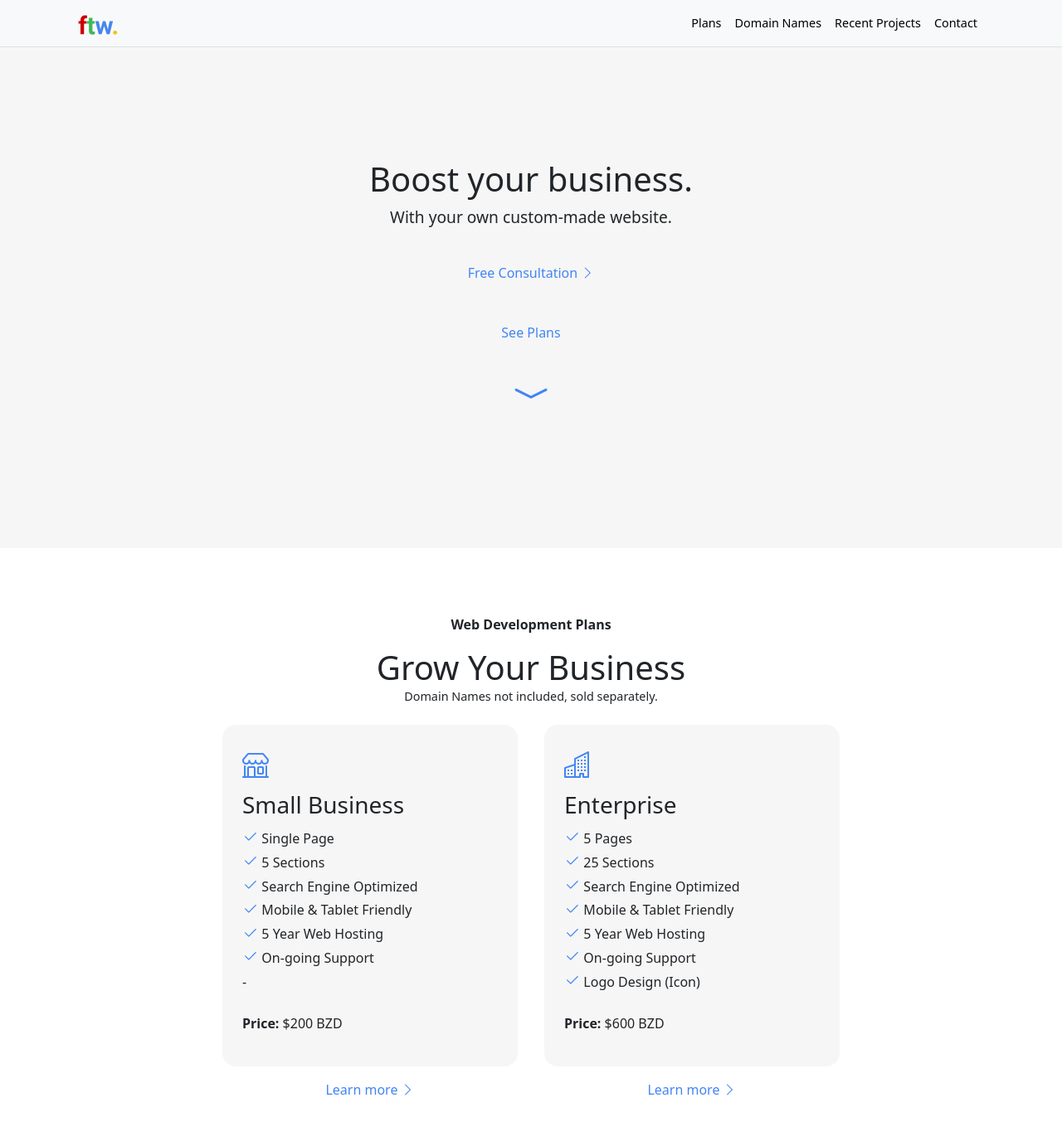
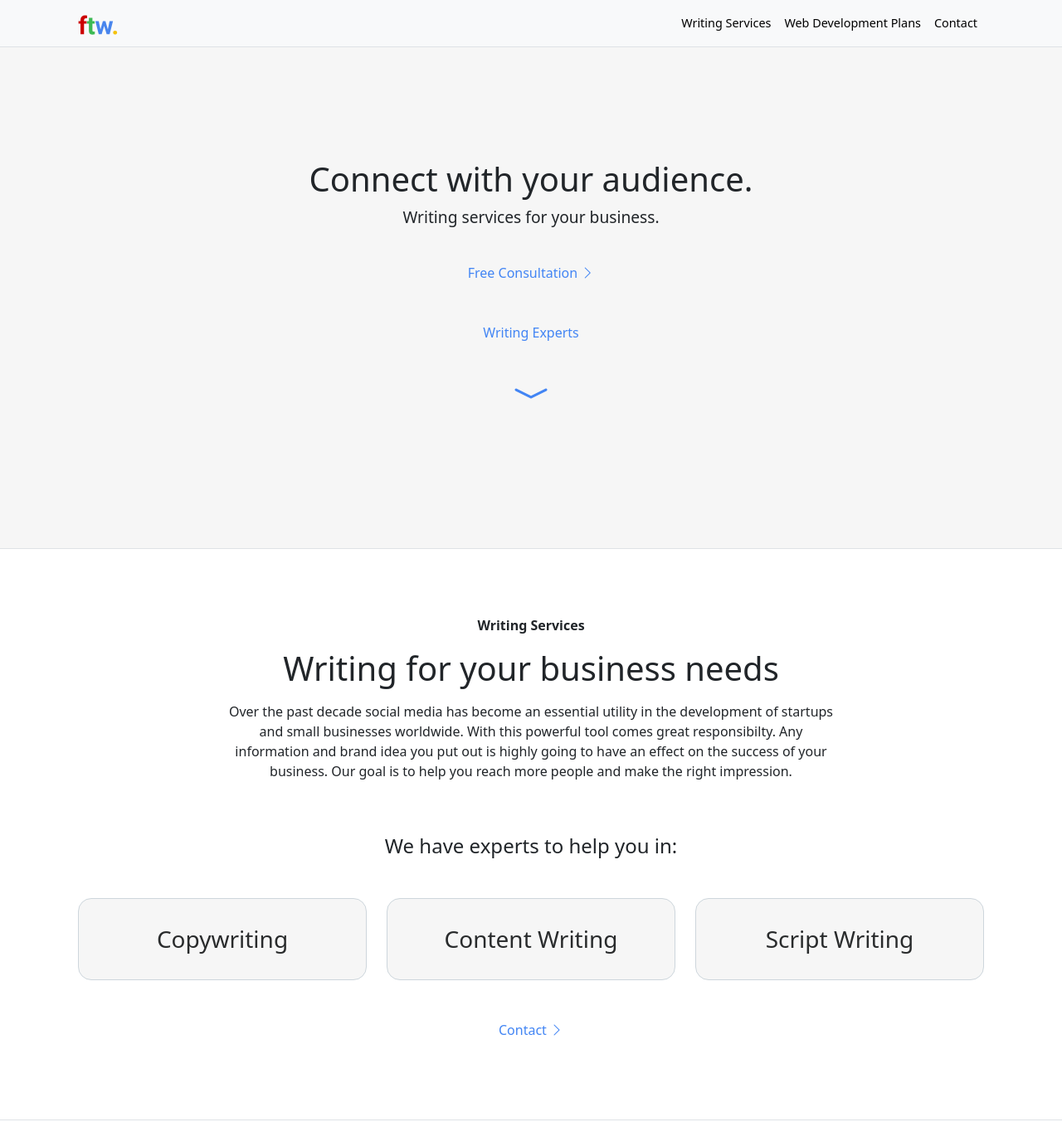
Before and after one commit to iamrubenh/fortheweb, a plain HTML site: page index.html in a window 1280 px wide. Shown: the top 1353 px of the page at 83% size. Drawn offline with nearby package versions, Linux system fonts and the light colour scheme.

Commit message:
Update Major

```diff
--- a/index.html
+++ b/index.html
@@ -24,7 +24,7 @@
 
 
     <!-- /// TITLE /// -->
-    <title>For The Web Belize - Web Development</title>
+    <title>For The Web Belize - Writing Services & Web Development</title>
 </head>
 <body alt="For The Web Belize">
 
@@ -45,13 +45,10 @@
             <div class="collapse navbar-collapse" id="navbarSupportedContent">
                 <ul class="navbar-nav ms-auto py-3 py-lg-0">
                     <li class="nav-item">
-                        <a class="nav-link c-border" href="#plans">Plans</a>
+                        <a class="nav-link c-border" href="#writing">Writing Services</a>
                     </li>
                     <li class="nav-item">
-                        <a class="nav-link c-border" href="#domains">Domain Names</a>
-                    </li>
-                    <li class="nav-item">
-                        <a class="nav-link c-border" href="#projects">Recent Projects</a>
+                        <a class="nav-link c-border" href="#plans">Web Development Plans</a>
                     </li>
                     <li class="nav-item">
                         <a class="nav-link" href="#contact">Contact</a>
@@ -67,13 +64,13 @@
             <div class="hero">
                 <div class="row">
                     <div class="col-10 col-lg-12 mx-auto justify-content-evenly">
-                        <h1>Boost your business.</h1>
-                        <p style="font-size: 1.2rem;">With your own custom-made website.</p>
+                        <h1>Connect with your audience.</h1>
+                        <p style="font-size: 1.2rem;">Writing services for your business.</p>
                         <div class="py-4"><a class="main-button py-3" href="https://wa.me/5016388481" target="_blank">Free Consultation <i class="bi bi-chevron-right"></i></a></div>
                     </div>
-                    <a class="py-4" style="text-decoration: none;" href="#plans">
+                    <a class="py-4" style="text-decoration: none;" href="#writing">
                         <div class="col-12">
-                            <p class="main-button m-0">See Plans</i></p><br>
+                            <p class="main-button m-0">Writing Experts</p><br>
                             <p class="m-0"><i style="font-size: 3rem;color: #4285F4;" class="bi bi-chevron-compact-down"></i></p>
                         </div>
                     </a>
@@ -82,9 +79,42 @@
         </div>
     </header>
 
+    <!-- /// WRITING SERVICES /// -->
+     <section class="border-top" id="writing">
+        <div class="container-xl py-7">
+            <div class="row justify-content-center text-start">
+                <p class="small-bold-title">Writing Services</p>
+                <h1 class="col-12 text-center mb-2">Writing for your business needs</h1>
+
+                <div class="col-10 col-lg-8 text-center my-2">
+                    <p>Over the past decade social media has become an essential utility in the development of startups and small businesses worldwide. With this powerful tool comes great responsibilty. Any information and brand idea you put out is highly going to have an effect on the success of your business. Our goal is to help you reach more people and make the right impression.</p><br><br>
+                    <h4>We have experts to help you in:</h4>
+                </div>
+                <div class="row text-center justify-content-evenly my-3">
+                    <div class="col-10 col-lg-4 mx-0 my-3">
+                            <div style="color: #292b2c;background-color: #f6f6f6ff;border: 1px solid #cdd6dc;" class="p-4 rounded-4 text-center">
+                            <h3 class="mt-2">Copywriting</h3>
+                        </div>
+                    </div>
+                    <div class="col-10 col-lg-4 mx-0 my-3">
+                            <div style="color: #292b2c;background-color: #f6f6f6ff;border: 1px solid #cdd6dc;" class="p-4 rounded-4 text-center">
+                            <h3 class="mt-2">Content Writing</h3>
+                        </div>
+                    </div>
+                    <div class="col-10 col-lg-4 mx-0 my-3">
+                            <div style="color: #292b2c;background-color: #f6f6f6ff;border: 1px solid #cdd6dc;" class="p-4 rounded-4 text-center">
+                            <h3 class="mt-2">Script Writing</h3>
+                        </div>
+                    </div>
+                </div>
+                <a class="main-button" href="https://wa.me/5016388481" target="_blank"><div class="p-3 text-center">Contact <i class="bi bi-chevron-right"></i></div></a>
+            </div>
+        </div>
+    </section>
+
 
     <!-- /// DESIGN SECTION /// -->
-    <section id="plans">
+    <section class="border-top" id="plans">
         <div class="container-xl py-7">
             <div class="row justify-content-center text-start">
                 <p class="small-bold-title">Web Development Plans</p>
@@ -176,8 +206,8 @@
      <section class="border-top" id="projects">
         <div class="container-xl py-7">
             <div class="row justify-content-center text-start">
-                <p class="small-bold-title">Projects</p>
-                <h1 class="col-12 text-center mb-2">Our Latest Work</h1>
+                <p class="small-bold-title">Web Development Projects</p>
+                <h1 class="col-12 text-center mb-2">Recent Works</h1>
 
                 <!-- /// COLUMN 1 ///-->
                 <div class="col-10 col-lg-4 mx-0 my-2 mx-lg-1">
```
